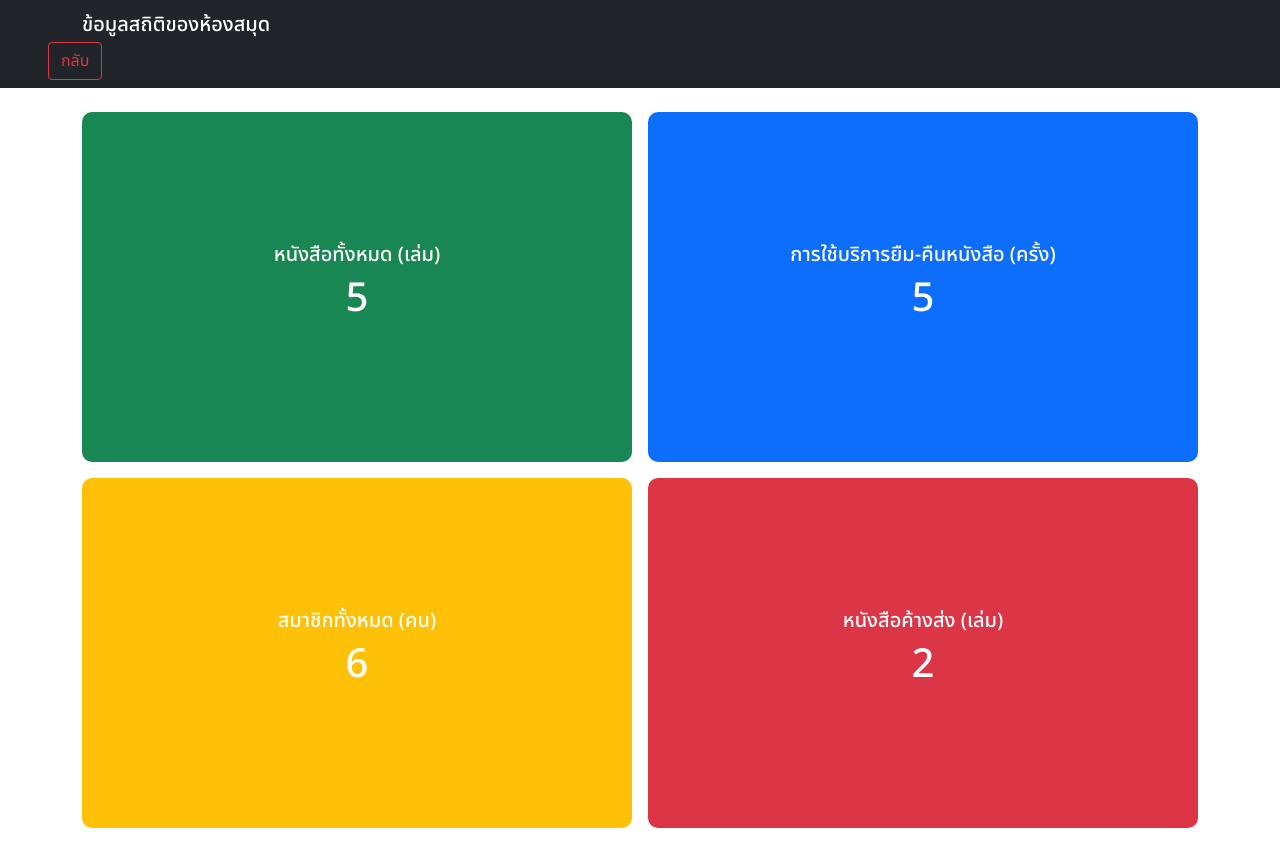
After one commit to MickeyNice325/workheadkuymakisat, a PHP site: page /dashboard.php in a window 1280 px wide. The commit adds this page. Run offline with PHP 8.4, Linux system fonts and the light colour scheme; data comes from the database, SQL or seed files in the repository; some libraries are stand-ins or nearby versions.

Commit message:
11/2/2568

```diff
--- /dev/null
+++ b/dashboard.php
@@ -0,0 +1,84 @@
+<?php
+include 'fn/config.php';
+
+
+$sql_books = "SELECT COUNT(*) AS total_books FROM tb_book";
+$result_books = $conn->query($sql_books);
+$total_books = $result_books->fetch_assoc()['total_books'];
+
+
+$sql_members = "SELECT COUNT(*) AS total_members FROM tb_member";
+$result_members = $conn->query($sql_members);
+$total_members = $result_members->fetch_assoc()['total_members'];
+
+
+$sql_borrow = "SELECT COUNT(*) AS total_borrow FROM tb_borrow_book";
+$result_borrow = $conn->query($sql_borrow);
+$total_borrow = $result_borrow->fetch_assoc()['total_borrow'];
+
+
+$sql_overdue = "SELECT COUNT(*) AS total_overdue FROM tb_borrow_book WHERE br_date_rt = '0000-00-00'";
+$result_overdue = $conn->query($sql_overdue);
+$total_overdue = $result_overdue->fetch_assoc()['total_overdue'];
+
+$conn->close();
+?>
+<!DOCTYPE html>
+<html lang="en">
+<head>
+    <meta charset="UTF-8">
+    <meta http-equiv="X-UA-Compatible" content="IE=edge">
+    <meta name="viewport" content="width=device-width, initial-scale=1.0">
+    <!-- font -->
+    <link rel="preconnect" href="https://fonts.googleapis.com">
+    <link rel="preconnect" href="https://fonts.gstatic.com" crossorigin>
+    <link href="https://fonts.googleapis.com/css2?family=Noto+Sans+Thai:wght@100..900&display=swap" rel="stylesheet">
+    <!--link -->
+    <link href="https://cdn.jsdelivr.net/npm/bootstrap@5.0.1/dist/css/bootstrap.min.css" rel="stylesheet" integrity="sha384-+0n0xVW2eSR5OomGNYDnhzAbDsOXxcvSN1TPprVMTNDbiYZCxYbOOl7+AMvyTG2x" crossorigin="anonymous">
+    <link rel="stylesheet" href="https://pro.fontawesome.com/releases/v5.10.0/css/all.css" integrity="sha384-AYmEC3Yw5cVb3ZcuHtOA93w35dYTsvhLPVnYs9eStHfGJvOvKxVfELGroGkvsg+p" crossorigin="anonymous"/>
+    <link rel="stylesheet" href="css/bg.css">
+    <title>Dashboard</title>
+</head>
+<body>
+    <nav class="navbar navbar-dark bg-dark">
+        <div class="container">
+            <span class="navbar-brand mb-0 h1">ข้อมูลสถิติของห้องสมุด</span>
+
+        </div>
+        <a href="fn/fn_destroy.php" class="btn btn-outline-danger mx-5">กลับ</a>
+    </nav>
+
+    <div class="container my-4">
+        <div class="row g-3">
+            <div class="col-md-6">
+                <div class="d-flex flex-column align-items-center justify-content-center p-4 text-white fw-bold bg-success" style="border-radius: 10px; height: 350px;">
+                    <h5>หนังสือทั้งหมด (เล่ม)</h5>
+                    <h1><?= $total_books ?></h1>
+                </div>
+            </div>
+
+            <div class="col-md-6">
+                <div class="d-flex flex-column align-items-center justify-content-center p-4 text-white fw-bold bg-primary" style="border-radius: 10px; height: 350px;">
+                    <h5>การใช้บริการยืม-คืนหนังสือ (ครั้ง)</h5>
+                    <h1><?= $total_borrow ?></h1>
+                </div>
+            </div>
+
+            <div class="col-md-6">
+                <div class="d-flex flex-column align-items-center justify-content-center p-4 text-white fw-bold bg-warning" style="border-radius: 10px; height: 350px;">
+                    <h5>สมาชิกทั้งหมด (คน)</h5>
+                    <h1><?= $total_members ?></h1>
+                </div>
+            </div>
+
+            <div class="col-md-6">
+                <div class="d-flex flex-column align-items-center justify-content-center p-4 text-white fw-bold bg-danger" style="border-radius: 10px; height: 350px;">
+                    <h5>หนังสือค้างส่ง (เล่ม)</h5>
+                    <h1><?= $total_overdue ?></h1>
+                </div>
+            </div>
+        </div>
+    </div>
+
+</body>
+</html>
--- a/fn/config.php
+++ b/fn/config.php
@@ -1,5 +1,5 @@
 <?php
-    //ประกาศตัวแปร
+
 
     $host = 'localhost';
     $config_user = 'root';
@@ -7,12 +7,12 @@
     $config_db = 'db_library';
     $config_font = 'utf8';
 
-    //Config
+
     $conn = mysqli_connect($host,$config_user,$config_pass,$config_db);
     mysqli_select_db($conn, $config_db);
     mysqli_set_charset($conn,$config_font);
 
-    //Set Time
+
     date_default_timezone_set('Asia/Bangkok');
     $date = date('Y-m-d');
     $time = date('H:i:s');
--- a/fn/fn_return.php
+++ b/fn/fn_return.php
@@ -11,7 +11,7 @@
         echo"
             <script>
                 window.alert('บันทึกข้อมูลการยืมแล้ว');
-                window.location = '../index.php'
+                window.location = 'fn_destroy.php'
             </script>
        ";
     }else{
--- a/index.php
+++ b/index.php
@@ -21,6 +21,7 @@
             <br><br><br><br>
             <h2>ระบบดูการยืมคืนหนังสือ</h2>
             <a href="borrow.php" class="btn btn-outline-dark mb-3">จัดการข้อมูล</a>
+            <a href="dashboard.php" class="btn btn-outline-dark mb-3">ดูสถิติ</a>
             <table class="table table-dark table-hover text-center">
                 <thead>
                     <tr>
```
Also changed, not shown: fn/fn_destroy.php (added, +9 -0 lines).
